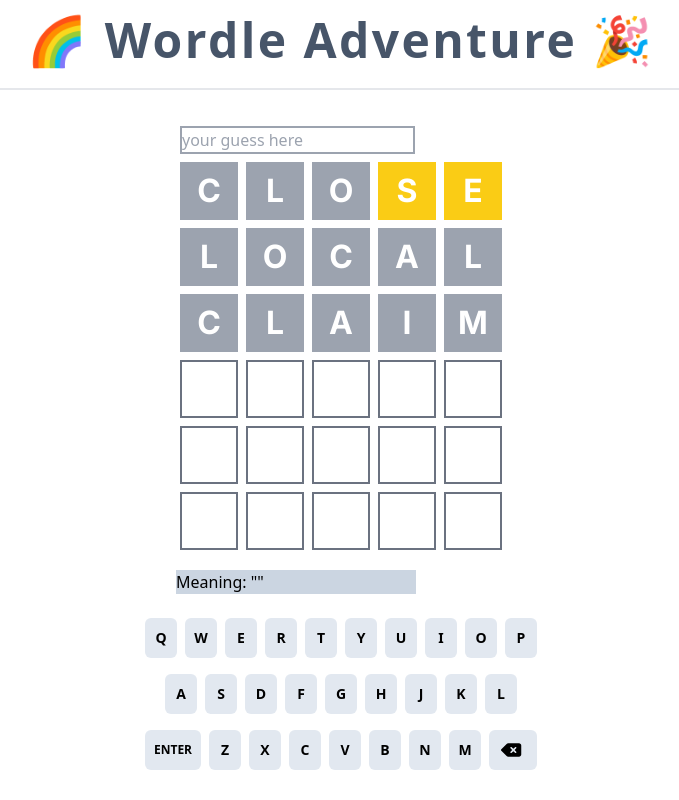
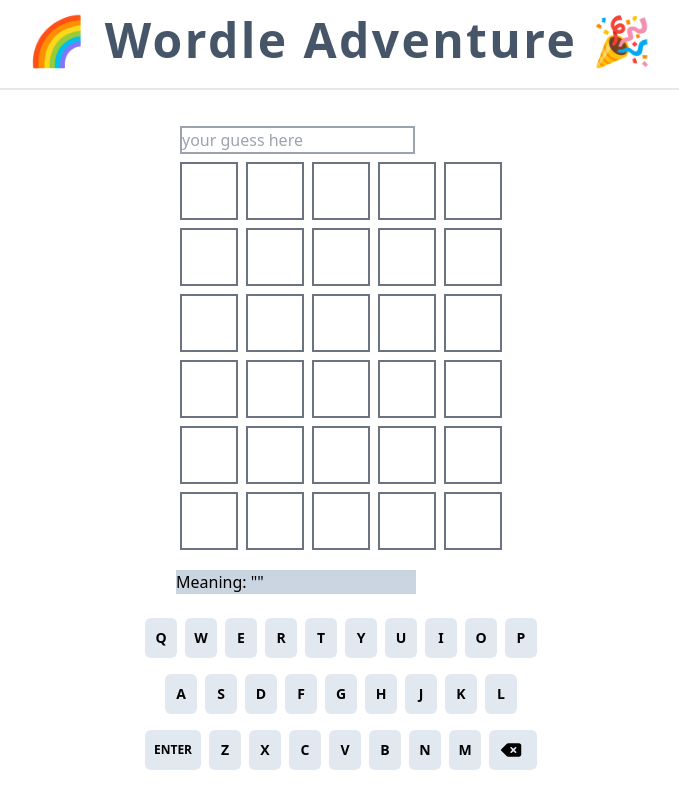
Before and after one commit to patobottos/wordle, a React (Vite) app: page / in a window 1280 px wide. Shown: the whole page, without its empty margins (299-978 px from the left). Built offline with nearby package versions, Linux system fonts and the light colour scheme; no server answers.

Commit message:
Move calculating results into store

```diff
--- a/src/components/Button.tsx
+++ b/src/components/Button.tsx
@@ -7,7 +7,7 @@ const Button: React.FC<ButtonProps> = ({ children, onClick }) => {
   return (
     <button
       onClick={onClick}
-      className={`m-4 mt-10 mx-auto inline-block rounded bg-sky-300 px-6 pb-2 pt-2.5 text-xs font-medium uppercase leading-normal tracking-wide text-black shadow-md hover:text-white hover:shadow-2xl hover:bg-sky-500 hover:ring-sky-500`}
+      className={`m-4 mt-10 mx-auto inline-block rounded bg-teal-500 px-6 pb-2 pt-2.5 text-xs font-medium uppercase leading-normal tracking-wide text-black shadow-md hover:text-white hover:shadow-2xl hover:bg-teal-600 hover:ring-sky-500`}
     >
       {children}
     </button>
--- a/src/components/Grid/Tile.tsx
+++ b/src/components/Grid/Tile.tsx
@@ -14,7 +14,9 @@ export function Tile({ value, state }: TileProps) {
   return (
     <div className="">
       <div
-        className={`flex justify-center m-1 items-center w-[58px] h-[58px] border-2 self-center font-Inter font-bold text-[32px] uppercase ${stateStyles}`}
+        className={`flex justify-center m-1 items-center w-[58px] h-[58px] border-2 self-center font-Inter font-bold text-[32px] uppercase
+        before:inline-block before:content-['_']
+        ${stateStyles}`}
       >
         {value}
       </div>
--- a/src/components/Grid/WordRow.tsx
+++ b/src/components/Grid/WordRow.tsx
@@ -1,5 +1,5 @@
-import { useStore, WORD_LENGTH } from "../../utilities/store";
-import { computeGuess, LetterState } from "../../utilities/word-utils";
+import { WORD_LENGTH } from "../../utilities/store";
+import { LetterState } from "../../utilities/word-utils";
 import { Tile } from "./Tile";
 
 type WordRowProps = {
@@ -8,21 +8,21 @@ type WordRowProps = {
   className?: string;
 };
 
-export default function WordRow({ guessingWord = "" }: WordRowProps) {
-  const answerWord = useStore((state) => state.answerWord);
+export default function WordRow({
+  guessingWord = "",
+  result = [],
+}: WordRowProps) {
   const lettersRemaining = WORD_LENGTH - guessingWord.length;
   const lettersArray: string[] = guessingWord
     .split("")
     .concat(Array(lettersRemaining).fill(""));
-
-  const guessStates = computeGuess(guessingWord, answerWord);
 
   return (
     <div className="flex flex-col align-middle justify-center text-center">
       <div className="flex">
         {lettersArray.map((char, index) => {
           // HERE, IF GUESS === RANDOM WORD => return tiles ALL STATES GREEN : IF NOT =>
-          return <Tile key={index} value={char} state={guessStates[index]} />;
+          return <Tile key={index} value={char} state={result[index]} />;
         })}
       </div>
     </div>
--- a/src/components/WordleBoard.tsx
+++ b/src/components/WordleBoard.tsx
@@ -22,19 +22,17 @@ export default function WordleBoard() {
     fetchData();
   }, [state.answerWord]);
 
-  let rows = [...state.guesses];
-
-  let currentRow = 0;
+  let rows = [...state.guessRows];
 
   if (rows.length < GUESS_CHANCES) {
-    currentRow = rows.push(guess);
+    rows.push({ guess });
   }
 
   const guessesRemaining = GUESS_CHANCES - rows.length;
 
   rows = rows.concat(Array(guessesRemaining).fill(""));
 
-  const isGameOver = state.guesses.length === GUESS_CHANCES;
+  const isGameOver = state.guessRows.length === GUESS_CHANCES;
 
   const onChange = (e: React.ChangeEvent<HTMLInputElement>) => {
     const newGuess = e.target.value;
@@ -61,8 +59,8 @@ export default function WordleBoard() {
         />
       </header>
       <main>
-        {rows.map((word, index) => (
-          <WordRow key={index} guessingWord={word} />
+        {rows.map(({ guess, result }, index) => (
+          <WordRow key={index} guessingWord={guess} result={result} />
         ))}
       </main>
 
@@ -75,20 +73,21 @@ export default function WordleBoard() {
       {isGameOver && (
         <div
           role="modal"
-          className="absolute bg-opacity-90 bg-white border border-gray-400 rounded text-center w-[370px] h-[400px] p-4 left-0 right-0 mx-auto top-[160px]"
+          className="absolute bg-opacity-90 bg-teal-100 border border-teal-600 rounded text-center w-[370px] h-[400px] p-4 left-0 right-0 mx-auto top-[160px] shadow-lg"
         >
           <p className="mt-6 font-bold tracking-wider uppercase">Game over!</p>
-          <div className="flex flex-col mx-10 mt-4 p-2 w-50 bg-red-300 justify-center">
+          <div className="flex flex-col mx-10 mt-4 p-2 w-50 bg-orange-200 rounded shadow-lg justify-center">
             <p>The answer was:</p>
             <p className="text-center font-Inter font-bold text-[32px] uppercase tracking-widest">
               {state.answerWord}
             </p>
-            <p className="mt-2">
-              Meaning: "<span className="italic">{definition}</span>"
+            <p className="mt-10">
+              Definition: "<span className="italic">{definition}</span>"
             </p>
           </div>
           <Button
             children="New Game"
+            color="black"
             onClick={() => {
               state.newGame();
               setGuess("");
--- a/src/utilities/store.ts
+++ b/src/utilities/store.ts
@@ -5,10 +5,14 @@ import { computeGuess, getRandomWordEng, LetterState } from './word-utils';
 export const WORD_LENGTH = 5;
 export const GUESS_CHANCES = 6;
 
+interface GuessRow {
+  guess: string;
+  result?: LetterState[];
+}
+
 interface StoreState {
   answerWord: string;
-  guesses: string[];
-
+  guessRows: GuessRow[];
   addGuess: (guess: string) => void;
   newGame(initialGuess?: string[]): void;
 }
@@ -17,16 +21,21 @@ export const useStore = create<StoreState>()(
   persist(
     (set) => ({
       answerWord: getRandomWordEng(),
-      guesses: ['close', 'local', 'claim'],
+      guessRows: [],
       addGuess: (guess: string) => {
         set(state => ({
-          guesses: [...state.guesses, guess]
+          guessRows: [
+            ...state.guessRows,
+            {
+              guess,
+              result: computeGuess(guess, state.answerWord)
+            }]
         }))
       },
       newGame: () => {
         set({
           answerWord: getRandomWordEng(),
-          guesses: [],
+          guessRows: [],
         })
       }
     }),
```
Also changed, not shown: 1 other file (tests, documents, lock files or other folders).
